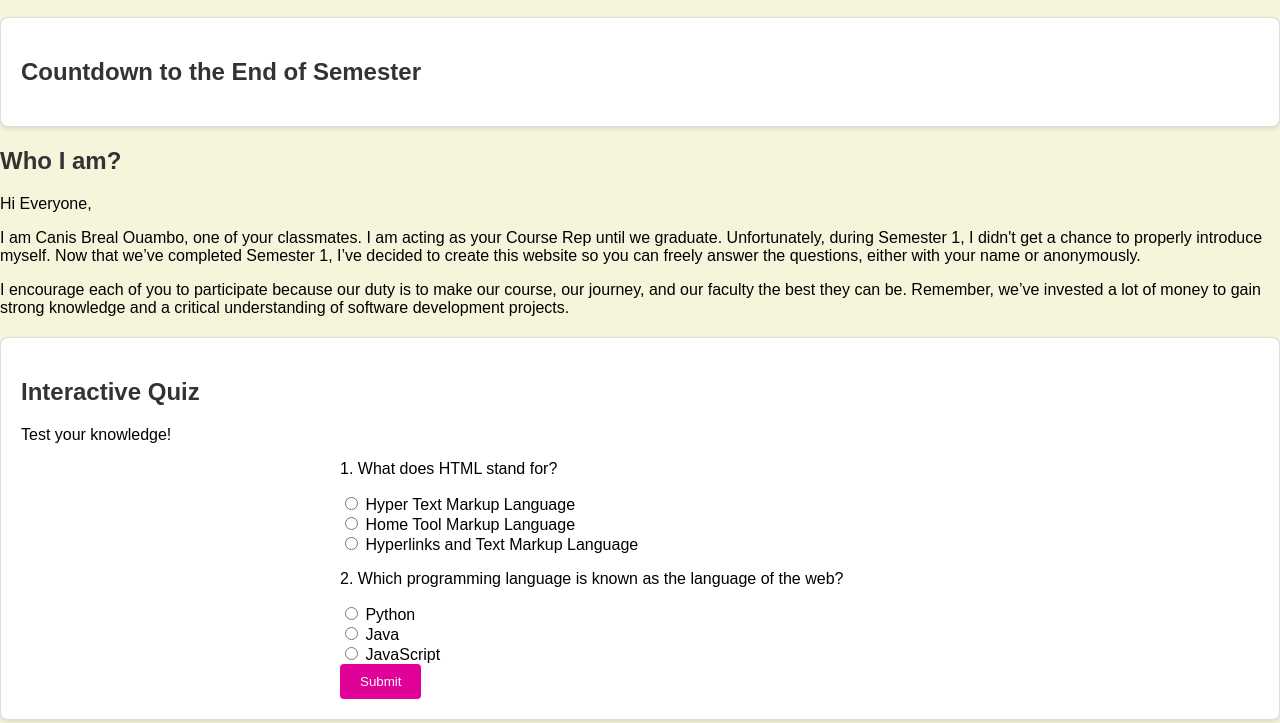
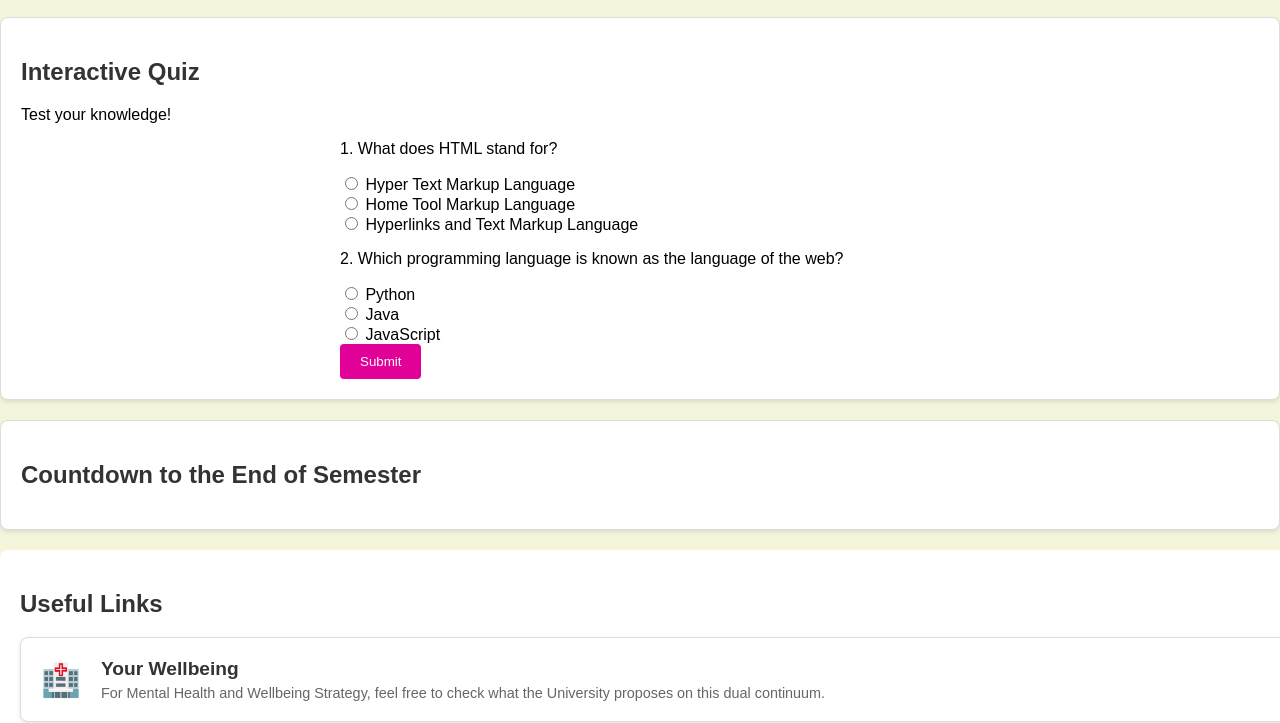
Before and after one commit to OuamboC/student-questionnaire, a plain HTML site: page index.html in a window 1280 px wide. Shown: the part 111-834 px from the top of the page. Drawn offline with Linux system fonts and the light colour scheme.

Commit message:
fixing bugs in index.html

```diff
--- a/index.html
+++ b/index.html
@@ -1,11 +1,11 @@
 <!DOCTYPE html>
-<html lang="en">
+<html>
 <head>
     <meta charset="UTF-8">
     <meta name="viewport" content="width=device-width, initial-scale=1.0">
     <title>Student Questionnaire</title>
     <link rel="stylesheet" href="./styles.css">
-    <script src="./script.js" defer></script>
+
 </head>
 <body>
     <h1 class="logo">Student Questionnaire</h1>
@@ -13,6 +13,7 @@
         <div>
             <h1>Class of 2025</h1>
         </div>
+        <!-- Burger Menu -->
         <div class="burger-menu" id="burger-menu">
             <div class="bar"></div>
             <div class="bar"></div>
@@ -32,27 +33,7 @@
         </section>
         <button id="toggle-dark-mode">Toggle Dark Mode</button>
     </header>
-    <section id="countdown">
-        <h2>Countdown to the End of Semester</h2>
-        <div id="timer"></div>
-    </section>
-    <h2>Who I am?</h2>
-    <section id="About">
-        <p>Hi Everyone,</p>
-        <p>
-            I am Canis Breal Ouambo, one of your classmates. I am acting as your
-            Course Rep until we graduate. Unfortunately, during Semester 1, I didn't
-            get a chance to properly introduce myself. Now that we’ve completed
-            Semester 1, I’ve decided to create this website so you can freely answer
-            the questions, either with your name or anonymously.
-        </p>
-        <p>
-            I encourage each of you to participate because our duty is to make our
-            course, our journey, and our faculty the best they can be. Remember,
-            we’ve invested a lot of money to gain strong knowledge and a critical
-            understanding of software development projects.
-        </p>
-    </section>
+    <!-- Quiz Form -->
     <section id="quiz">
         <h2>Interactive Quiz</h2>
         <p>Test your knowledge!</p>
@@ -71,8 +52,13 @@
         </form>
         <div id="quiz-result"></div>
     </section>
+    <section id="countdown">
+        <h2>Countdown to the End of Semester</h2>
+        <div id="timer"></div>
+    </section>
     <section class="scroll-list__wrp" id="Useful-links">
       <h2>Useful Links</h2>
+      <!-- Link Cards -->
       <div class="link-card">
           <a href="https://www.mmu.ac.uk/student-life/wellbeing" target="_blank">
               <div class="icon">🏥</div>
@@ -117,6 +103,7 @@
           </a>
       </div>
     </section>
+    <!-- Footer -->
     <footer>
         <section class="nav-links-footer">
             <h1>Class of 2025</h1>
@@ -132,6 +119,7 @@
                 </ul>
             </nav>
         </section>
+        <script src="./script.js" defer></script>
     </footer>
 </body>
 </html>
--- a/script.js
+++ b/script.js
@@ -1,3 +1,5 @@
+//Add console.log at the beginning for debugging
+console.log("JavaScript file is loaded correctly");
 // Questionnaire Form Submission
 document.getElementById("questionnaire-form").addEventListener("submit", function (event) {
     event.preventDefault();
```
Also changed, not shown: questionnaire.html (line endings or trailing spaces). Lines whose indentation alone changed are shown as unchanged.
